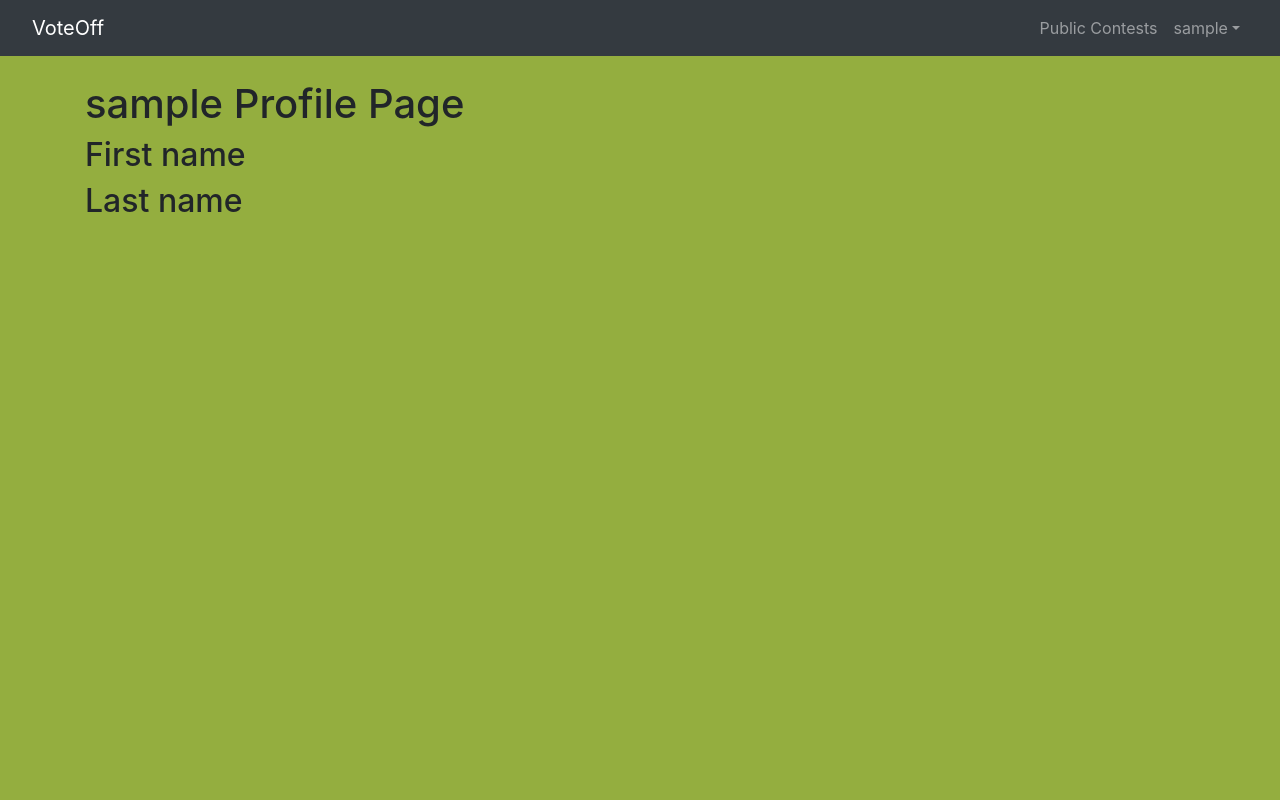
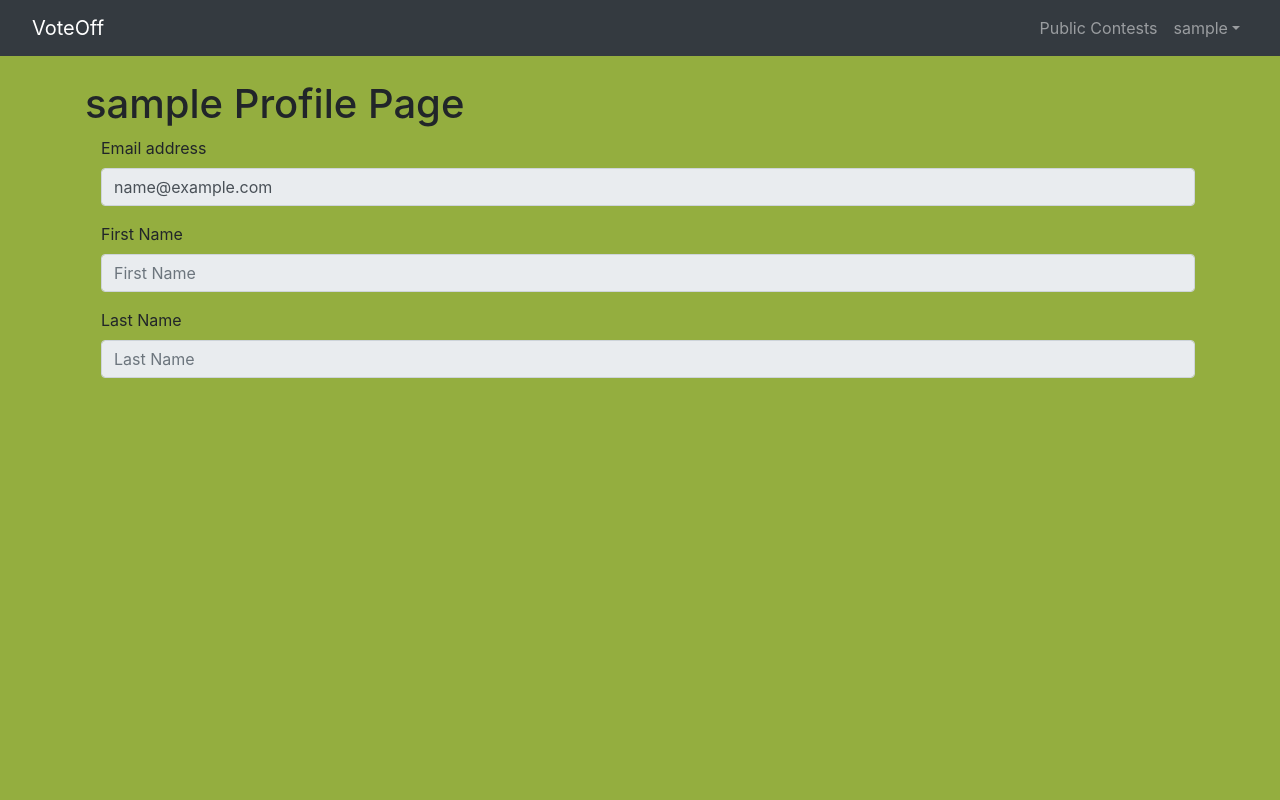
Before and after one commit to trey-sumida/voteoff-django, a Django app: page /profile/ in a window 1280 px wide. Run offline with Django 3.2, Linux system fonts and the light colour scheme; the visitor is signed in with stand-in values (Sample User, id 1); data comes from the database, SQL or seed files in the repository; some libraries are stand-ins or nearby versions.

Commit message:
partially created profile page

```diff
--- a/voteoff-project/account/static/css/account.css
+++ b/voteoff-project/account/static/css/account.css
@@ -1,3 +1,34 @@
 .userprofile {
     padding-top: 10vh;
 }
+
+.form-group {
+    padding-left: 1rem;
+}
+
+.padding {
+    padding-top: 10vh;
+    padding-bottom: 10vh;
+    min-height: 100vh;
+}
+
+.login {
+    padding-top: 2rem;
+    padding-bottom: 2rem;
+    text-align: center;
+    background-color: #343a40;
+    color: #ebebeb;
+    min-height: 50vh;
+    min-width: 60vw;
+    height: auto;
+}
+
+.login-form {
+    width: 70%;
+    margin: 0 auto;
+    text-align: left;
+}
+
+.loginbutton {
+    text-align: center;
+}
--- a/voteoff-project/account/templates/account/login.html
+++ b/voteoff-project/account/templates/account/login.html
@@ -2,7 +2,7 @@
 {% load static %}
 
 {% block extrahead %}
-<link rel="stylesheet" type="text/css" href="{% static 'css/lists.css' %}">
+<link rel="stylesheet" type="text/css" href="{% static 'css/account.css' %}">
 {% endblock %}
 
 {% block content %}
--- a/voteoff-project/account/templates/account/register.html
+++ b/voteoff-project/account/templates/account/register.html
@@ -2,7 +2,7 @@
 {% load static %}
 
 {% block extrahead %}
-<link rel="stylesheet" type="text/css" href="{% static 'css/lists.css' %}">
+<link rel="stylesheet" type="text/css" href="{% static 'css/account.css' %}">
 {% endblock %}
 
 {% block content %}
--- a/voteoff-project/account/templates/account/userprofile.html
+++ b/voteoff-project/account/templates/account/userprofile.html
@@ -8,9 +8,19 @@
 {% block content %}
 <div class="userprofile">
     <h1>{{account.username}} Profile Page</h1>
-    <h2>First name</h2>
-    {{account_demographics.first_name}}
-    <h2>Last name</h2>
-    {{account_demographics.last_name}}
+    <form>
+        <div class="form-group">
+          <label for="email">Email address</label>
+          <input type="email" class="form-control" id="email" value='{{account.email}}' disabled>
+        </div>
+        <div class="form-group">
+            <label for="first_name">First Name</label>
+            <input placeholder="First Name" class="form-control" id="first_name" value="{{account_details.first_name}}" disabled>
+          </div>
+        <div class="form-group">
+            <label for="last_name">Last Name</label>
+            <input placeholder="Last Name" class="form-control" id="last_name" value="{{account_details.last_name}}" disabled>
+          </div>
+    </form>
 </div>
 {% endblock %}
--- a/voteoff-project/account/views.py
+++ b/voteoff-project/account/views.py
@@ -40,5 +40,9 @@ def loginuser(request):
 def userprofile(request):
     if request.method == 'GET':
         account = Account.objects.get(pk=request.user.id)
-        account_details = AccountDemographics.objects.get_or_create(account=request.user)
+        try:
+            account_details = AccountDemographics.objects.get(account=request.user)
+        except:
+            account_details = AccountDemographics.objects.create(account=request.user)
+            account_details.save()
         return render(request, 'account/userprofile.html', {'account': account, 'account_details': account_details})
```
